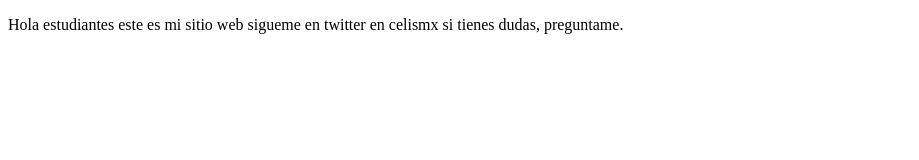
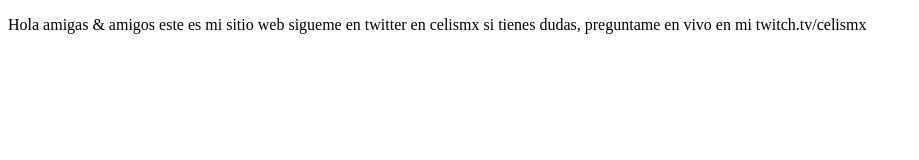
Before and after one commit to RickPegui/proyectoDemoCursoPrework, a plain HTML site: page index.html in a window 1280 px wide. Shown: the whole page, without its empty margins (0-919 px from the left). Drawn offline with Linux system fonts and the light colour scheme.

Commit message:
cambios agregamos sitio de twitch

```diff
--- a/index.html
+++ b/index.html
@@ -7,8 +7,8 @@
 </head>
 <body>
     <p>
-        Hola estudiantes este es mi sitio web
-        sigueme en twitter en celismx si tienes dudas, preguntame.
+        Hola amigas & amigos este es mi sitio web
+        sigueme en twitter en celismx si tienes dudas, preguntame en vivo en mi twitch.tv/celismx
     </p>
 </body>
 </html>
```
